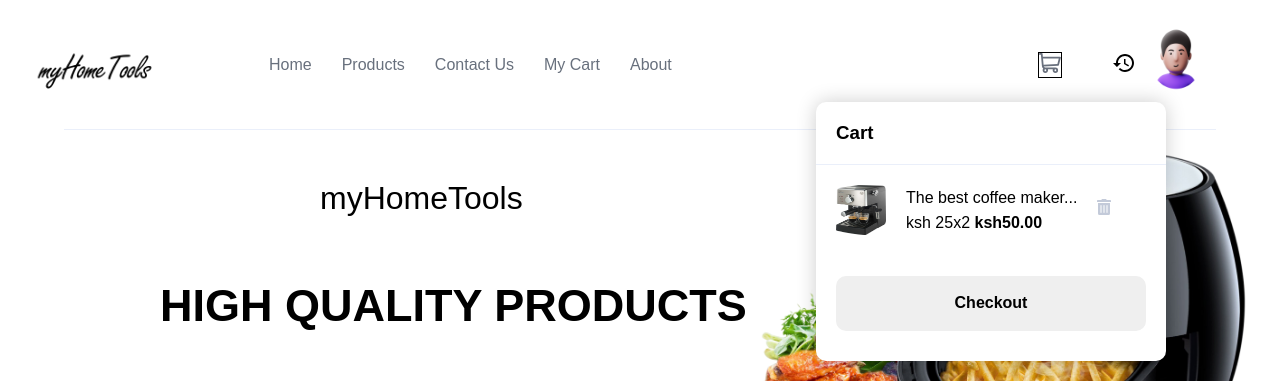
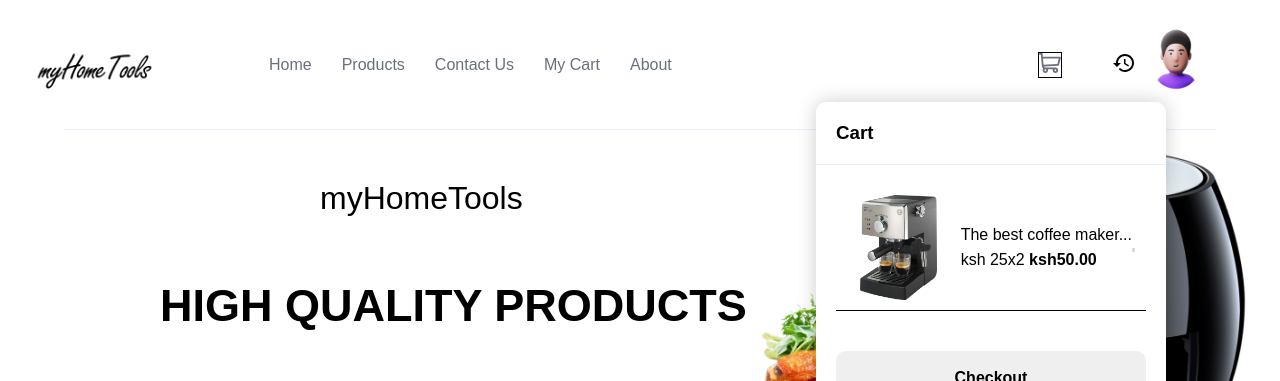
Before and after one commit to Emmanuel-9/MyHomeTools_User_Frontend, a React (Create React App) app: page / in a window 1280 px wide. Both pictures are taken after a click on the picture 1050 px from the left and 62 px from the top of the page. Shown: the top 381 px of the page. Built offline with nearby package versions, Linux system fonts and the light colour scheme; no server answers.

Commit message:
finished editing cart component

```diff
--- a/src/components/Cart.js
+++ b/src/components/Cart.js
@@ -11,7 +11,6 @@
       <Content>
         <div className="thumbnail">
           <img src={productImage} alt="Coffee Maker" />
-        </div>
           <div className="details">
             <p>
               The best coffee maker...
@@ -21,6 +20,7 @@
           </div>
           <div className="delete">
             <img src={deleteIcon} alt="delete" />
+          </div>
         </div>
       </Content>
 
@@ -86,19 +86,27 @@
   line-height: 1.6;
   display: flex;
   align-items: center;
+  justify-content: space-between;
+  flex-wrap: wrap;
 
   .thumbnail {
     display: flex;
     align-items: center;
-    margin-right: 20px;
+    /* margin-right: 20px; */
+    justify-content: space-between;
+    border-bottom: 1px solid black;
+    padding: 10px 0;
+    width: 100%;
     img {
-      width: 50px;
+      margin: auto;
+      width: 25%;
+      /* width: 50px;
       height: 50px;
-      border-radius: 5px;
+      border-radius: 5px; */
       cursor: auto;
     }
   }
   .details {
-    margin-right: 20px;
+    /* margin-right: 20px; */
   }
 `
```
Lines whose indentation alone changed are shown as unchanged.
